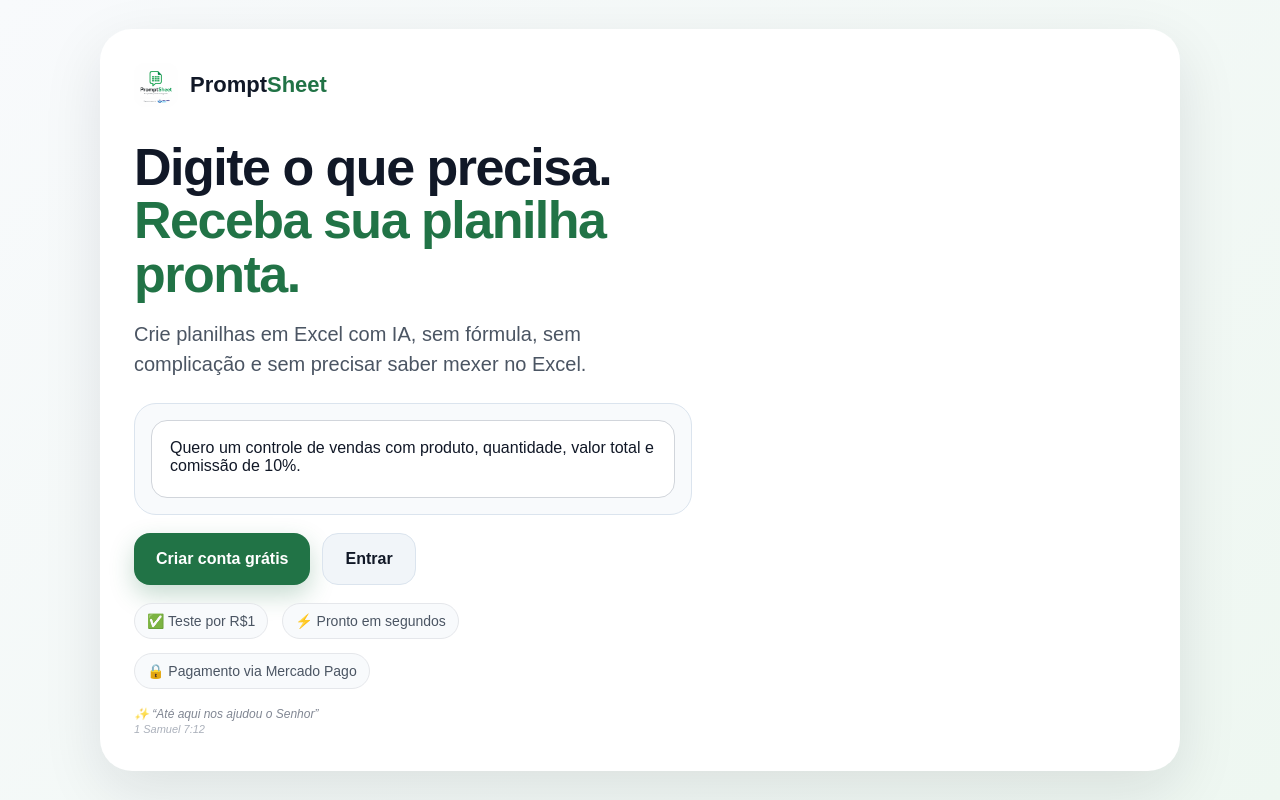
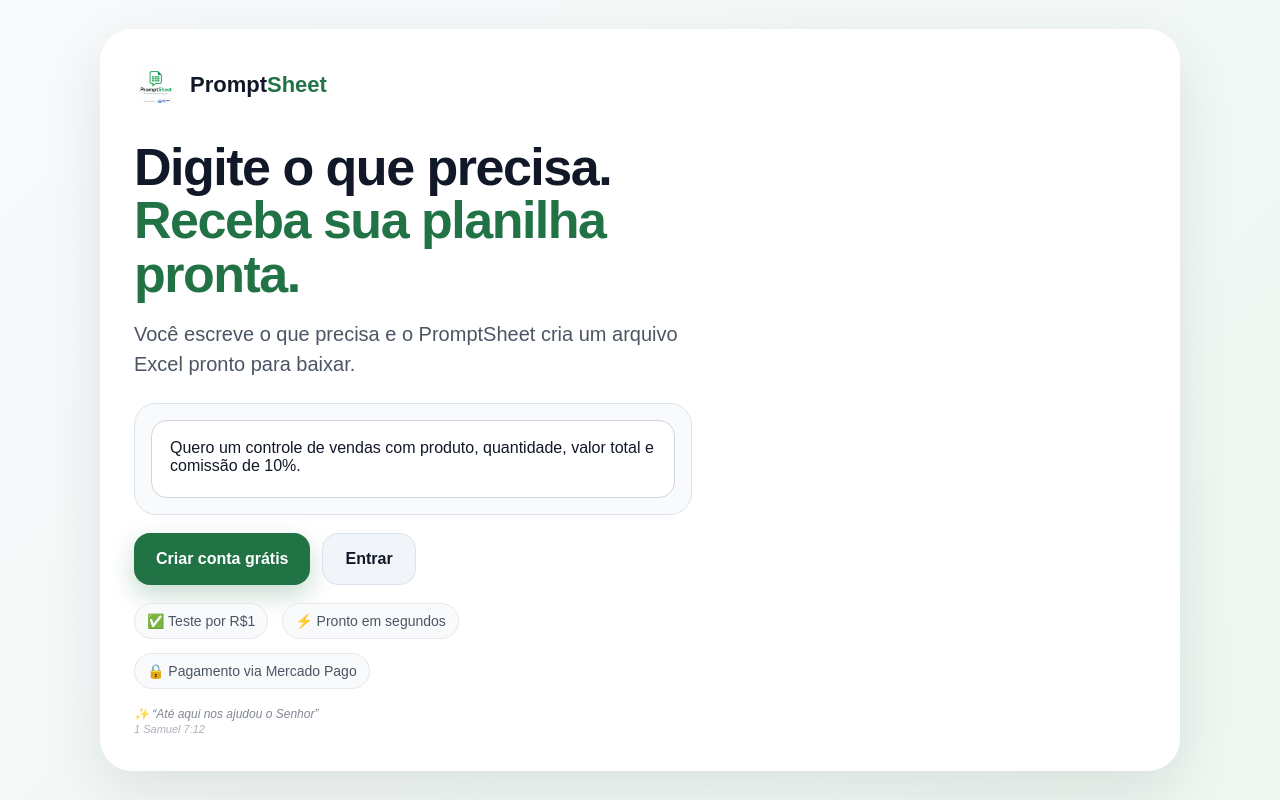
Before and after one commit to alessandronossa-lgtm/alessandronossa-lgtm, a Flask app: page / in a window 1280 px wide. Run offline with Flask 3, Linux system fonts and the light colour scheme; parts of the project's set-up code (start-up, migrations or seed data) failed here and were passed over.

Commit message:
Update index.html

```diff
--- a/templates/index.html
+++ b/templates/index.html
@@ -381,7 +381,7 @@
           </h1>
 
           <p class="subtitle">
-            Crie planilhas em Excel com IA, sem fórmula, sem complicação e sem precisar saber mexer no Excel.
+            Você escreve o que precisa e o PromptSheet cria um arquivo Excel pronto para baixar.
           </p>
 
           <div class="prompt-box">
```
